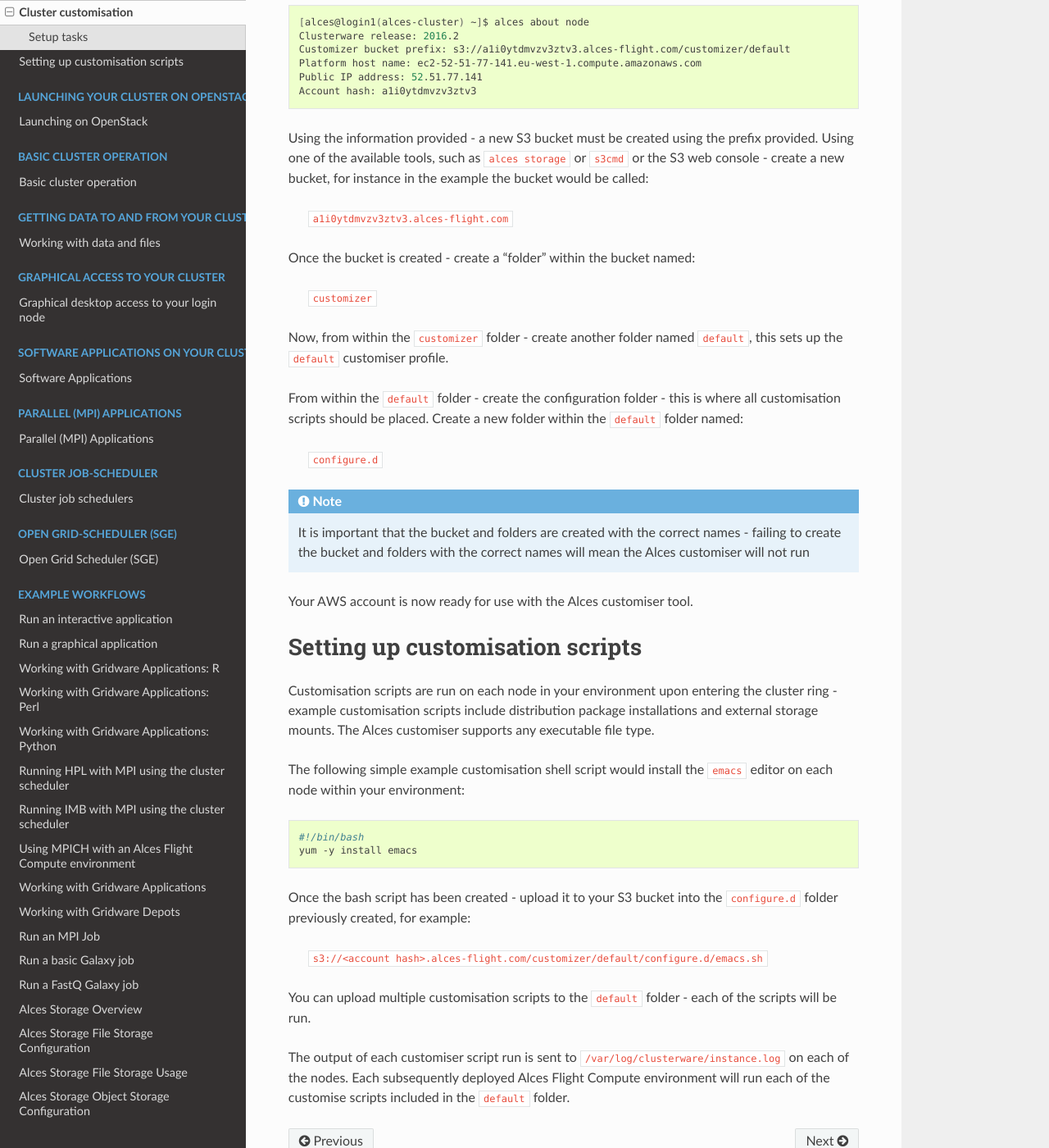
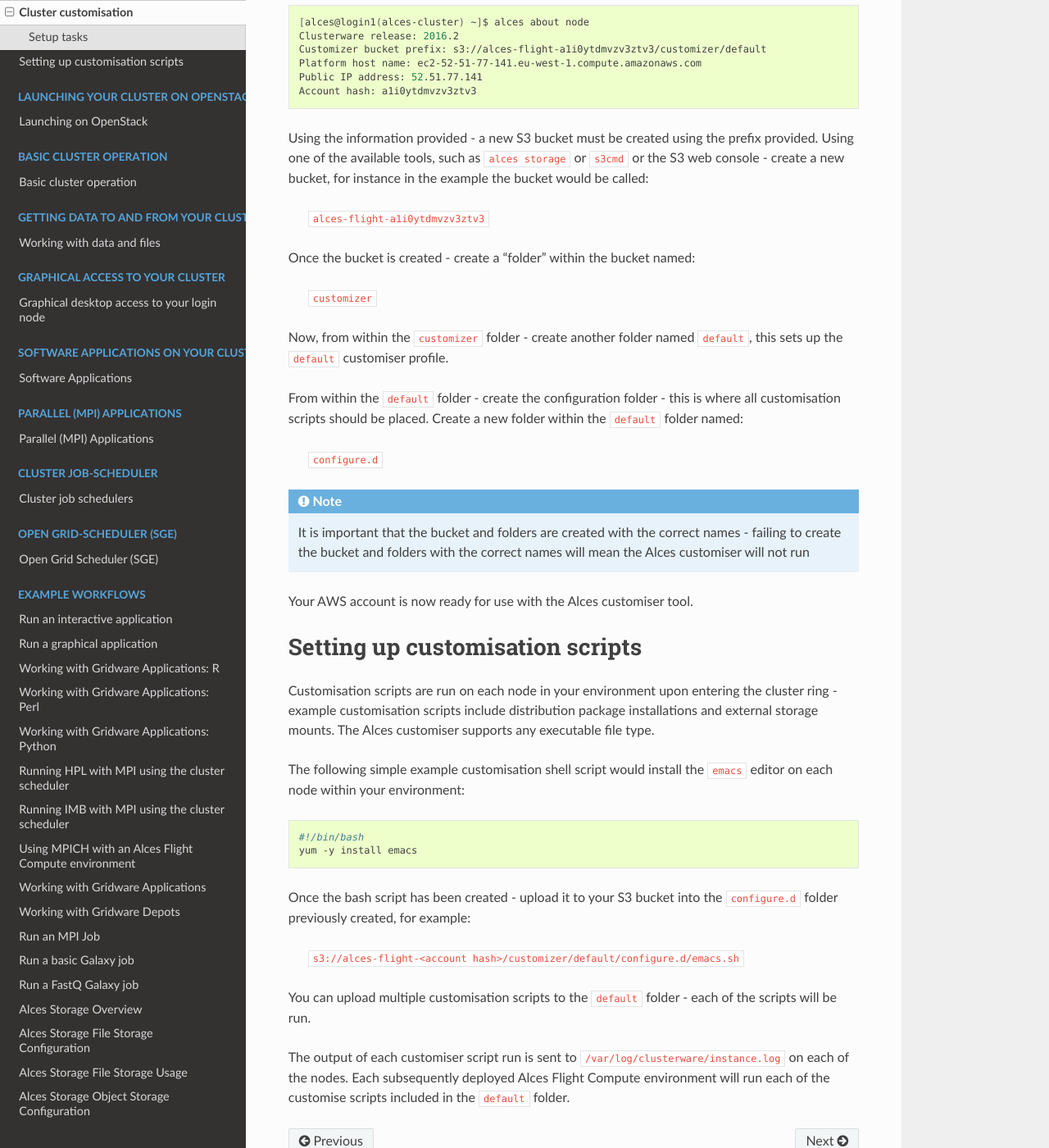
Before and after one commit to alces-software/flight-appliance-docs, a Sphinx documentation site: the page built from docs/source/customisation/customisation.rst, in a window 1280 px wide and 1400 px high, scrolled down 547 px. Shown: the whole window at 82% size. Built offline with Sphinx 7.4.7 and the Read the Docs theme 2.0.0, drawn with Linux system fonts in a browser that asks for light colours; pages that are not in the unit, such as notebooks, are missing from menus.

Commit message:
Updated bucket names

```diff
--- a/docs/source/customisation/customisation.rst
+++ b/docs/source/customisation/customisation.rst
@@ -19,14 +19,14 @@
 
     [alces@login1(alces-cluster) ~]$ alces about node
     Clusterware release: 2016.2
-    Customizer bucket prefix: s3://a1i0ytdmvzv3ztv3.alces-flight.com/customizer/default
+    Customizer bucket prefix: s3://alces-flight-a1i0ytdmvzv3ztv3/customizer/default
     Platform host name: ec2-52-51-77-141.eu-west-1.compute.amazonaws.com
     Public IP address: 52.51.77.141
     Account hash: a1i0ytdmvzv3ztv3
 
 Using the information provided - a new S3 bucket must be created using the prefix provided. Using one of the available tools, such as ``alces storage`` or ``s3cmd`` or the S3 web console - create a new bucket, for instance in the example the bucket would be called:
 
-    ``a1i0ytdmvzv3ztv3.alces-flight.com``
+    ``alces-flight-a1i0ytdmvzv3ztv3``
 
 Once the bucket is created - create a "folder" within the bucket named:
 
@@ -56,7 +56,7 @@
 
 Once the bash script has been created - upload it to your S3 bucket into the ``configure.d`` folder previously created, for example:
 
-    ``s3://<account hash>.alces-flight.com/customizer/default/configure.d/emacs.sh``
+    ``s3://alces-flight-<account hash>/customizer/default/configure.d/emacs.sh``
 
 You can upload multiple customisation scripts to the ``default`` folder - each of the scripts will be run.
 
```
